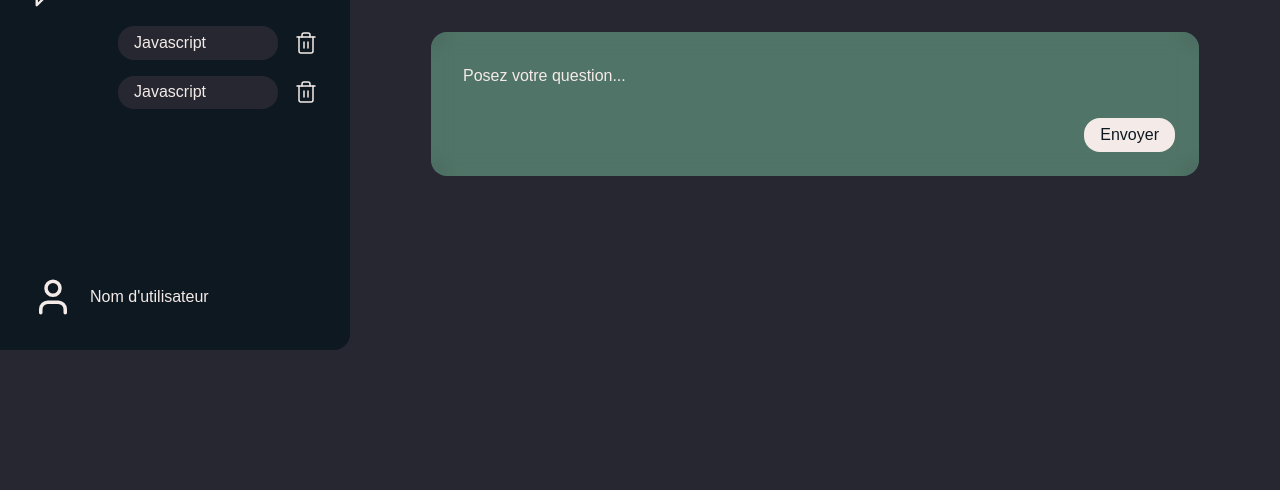
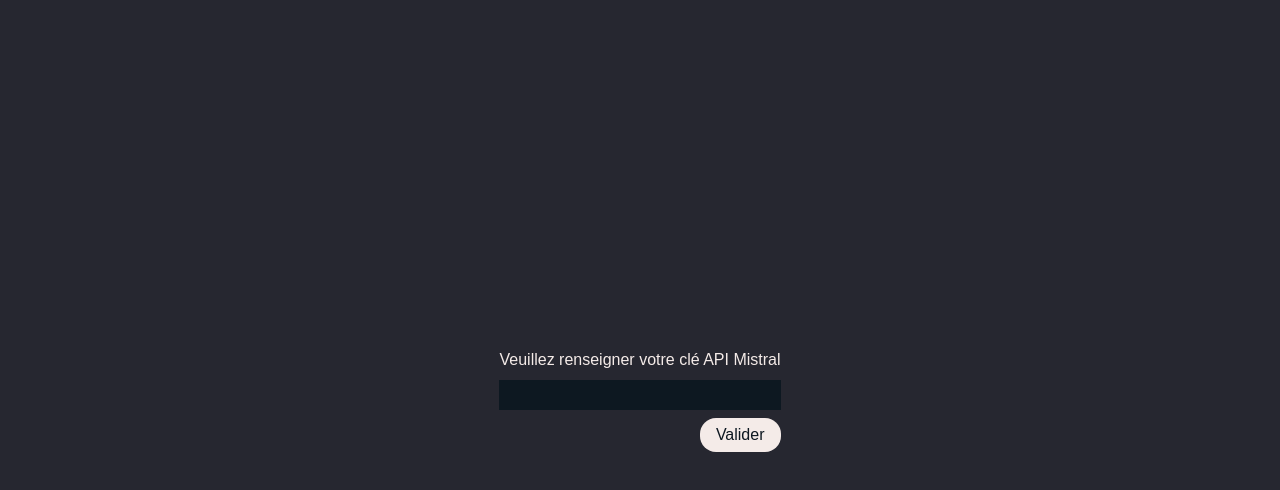
Before and after one commit to CamilleDelmas/app-tchat-svelte, a Svelte app in the folder myapp/: page / in a window 1280 px wide. Shown: the top 490 px of the page. Built offline with nearby package versions, Linux system fonts and the light colour scheme; a web font is replaced by a local one.

Commit message:
Etape 2 OK, Etape 3 OK, Etape 4 OK, Boonus OK. Reste quelques petits bugs graphique + améliorations

```diff
--- a/myapp/package.json
+++ b/myapp/package.json
@@ -14,6 +14,7 @@
     "vite": "^6.3.5"
   },
   "dependencies": {
-    "@lucide/svelte": "^0.562.0"
+    "@lucide/svelte": "^0.562.0",
+    "svelte-exmarkdown": "^5.0.2"
   }
 }
--- a/myapp/src/App.svelte
+++ b/myapp/src/App.svelte
@@ -1,25 +1,53 @@
 <script>
+
+  // ========== IMPORTS ==========================================
   import { MailMinus, Menu } from "@lucide/svelte";
   import { User } from "@lucide/svelte";
   import { Plus } from "@lucide/svelte";
   import { MessageSquareText } from "@lucide/svelte";
   import { Trash2 } from "@lucide/svelte";
-  import monToken from "./private";
+  import Markdown from "svelte-exmarkdown";
 
   // let active = false;
 
-  let userTalk = $state("");
-  let savedUserTalk = $state("");
-  let robotTalk = $state("");
+  // ========== VARIABLES ========================================
+  // Variable pour stocker la valeur de mon textarea
+  let userTalk = $state();
+  // Tableau qui stock tous les messages tapés dans la barre des questions
+  let savedTalk = $state([]);
+  // Variable pour stocker la réponse de l'IA
+  let robotTalk = $state({});
+  // Tableau qui stock tous les messages reçus de l'IA
+  let savedRobotTalk = $state([]);
 
+  // ========== TOKEN ============================================
+  let userToken = $state("");
+  // Fonction pour sauvegarder le token
+  const saveToken = (event) => {
+    event.preventDefault();
+    // Stocke le token renseigné par l'utilisateur dans le localStorage
+    localStorage.setItem("token", `${userToken}`);
+    // Force le rafraichissement de la page pour revenir à la page sans modale
+    setTimeout(() => {
+      window.location.reload();
+    });
+  };
+  // Récupérer le token dans le localStorage
+  const myToken = localStorage.getItem("token");
+
+  // ========== API ==============================================
+  // Fonction appelée au submit du formulaire de question
   const initReply = async (event) => {
+    // empêche le rafraichissement de la page
     event.preventDefault();
+
+    // Envoi de la question à l'IA
     const response = await fetch("https://api.mistral.ai/v1/chat/completions", {
       method: "POST",
       headers: {
         "Content-Type": "application/json",
         Accept: "application/json",
-        Authorization: `Bearer ${monToken}`,
+        Authorization: `Bearer ${myToken}`,
       },
       body: JSON.stringify({
         model: "mistral-large-latest",
@@ -31,16 +59,30 @@
         ],
       }),
     });
+    // récupère la réponse
     const result = await response.json();
     console.log(result);
-    robotTalk = result.choices.message;
-    (console.log(robotTalk));
-    savedUserTalk = userTalk;
+
+    // Stock la réponse de l'IA
+    robotTalk = {
+      role: result.choices[0].message.role,
+      message: result.choices[0].message.content,
+    };
+    // Créer une nouvelle réponse de l'utilisateur et récupère sa valeur
+    const userReply = {
+      role: "user",
+      message: userTalk,
+    };
+
+    // Ajoute les réponses au tableau
+    savedTalk.push(userReply);
+    savedTalk.push(robotTalk);
+
+    // Vide le textarea une fois la fonction appellée
     userTalk = "";
   };
 
-
-
+  // localStorage.clear()
 </script>
 
 <div class="container">
@@ -91,73 +133,26 @@
       <p>Nom d'utilisateur</p>
     </section>
   </header>
-
+  {#if myToken !== null}
     <main>
-    {#if savedUserTalk}
-    <div class="user-talk">{savedUserTalk}</div>
-    {/if}
-    <!-- <div class="robot-talk">
-      <h2>Titre 2</h2>
+      <div class="robot-talk">
+        <h2>Bienvenue sur O'Chat !</h2>
         <p>
-        Lorem ipsum dolor sit amet, consectetur adipiscing elit. Quisque
-        efficitur quis orci at sagittis. Etiam vitae posuere felis, sit amet
-        egestas erat. Duis odio lacus, <a href="#">molestie</a> id aliquam eget,
-        sagittis id arcu. Nulla commodo odio sed mi porta laoreet. Suspendisse auctor
-        varius sem sed commodo. Aliquam varius sapien ut tellus consectetur aliquet.
-      </p>
-      <h3>Titre 3</h3>
-      <p>
-        Nam suscipit scelerisque imperdiet. Maecenas sit amet porttitor erat.
-        Sed placerat sodales volutpat. Etiam suscipit lacinia mi, sed luctus
-        lorem semper vitae. Fusce leo lacus, molestie sit amet tincidunt sit
-        amet, commodo et orci. Mauris sapien urna, posuere pretium commodo ut,
-        lacinia ac odio. Cras leo mauris, imperdiet accumsan rutrum in, mattis
-        vitae nisl. Sed felis urna, lobortis a magna ut, condimentum bibendum
-        mauris. Etiam eu nisl tellus.
-      </p>
-      <ul>
-        <li>Test</li>
-        <li>Ici</li>
-        <li>Test</li>
-        <li>Ici</li>
-      </ul>
-      <p>
-        Curabitur fermentum sit amet est quis venenatis. Ut tortor purus,
-        iaculis porta diam nec, laoreet rutrum ex. Fusce quis lectus non velit
-        vehicula fermentum vitae ut libero. Pellentesque rutrum semper dolor, a
-        egestas nisi dictum id. Sed volutpat malesuada tortor, sit amet
-        pellentesque elit tempus a. Cras sed convallis ligula. Morbi ac
-        tristique velit. Donec a volutpat ligula. Sed ac augue semper, tincidunt
-        justo quis, tristique sapien. Suspendisse vel tempus ligula. Proin
-        ullamcorper dolor non suscipit consectetur. Nullam at fermentum ex, ac
-        congue turpis. Pellentesque finibus vehicula sem vel fringilla.
+          Posez vos questions et l'IA Mistral pourra vous répondre directement
+          ici !
         </p>
       </div>
-    <div class="user-talk">
-      Ut eros odio, dapibus rutrum rutrum in, tempor at tortor. Pellentesque
-      mattis tristique augue, vel euismod augue efficitur at. Donec volutpat
-      accumsan pellentesque. Suspendisse nunc est, dapibus sit amet neque eget,
-      consequat malesuada <a href="#">libero</a>. Aenean at ultricies leo, non
-      fermentum nulla. Integer nec auctor est, eu pellentesque orci. Aenean
-      egestas a nulla vel egestas. Nam aliquam sapien eget aliquam commodo. Cras
-      id mauris sed metus laoreet euismod. Vivamus maximus lectus ac lectus
-      dapibus maximus. Suspendisse consequat molestie enim, et tincidunt velit
-      fermentum at. Quisque dolor quam, auctor eget erat ut, hendrerit imperdiet
-      dolor. Vivamus congue felis in nisl facilisis scelerisque. Aenean et
-      tellus urna. Proin quam orci, efficitur vitae risus nec, convallis
-      imperdiet lorem. Aenean mattis urna vitae nunc suscipit, eu malesuada eros
-      maximus. Donec tristique nibh a tellus hendrerit sagittis. Proin egestas
-      diam sed urna euismod sagittis. Nam quis arcu semper, porttitor diam a,
-      euismod sem.
-      <p class="user-talk__time">9:00</p>
-    </div>
-
-    <div class="robot-talk">
-      Lorem ipsum dolor sit amet, consectetur adipiscing elit. Quisque efficitur
-      quis orci at sagittis. Etiam vitae posuere felis, sit amet egestas erat.
-      Duis odio lacus, molestie id aliquam eget, sagittis id arcu. Nulla commodo
-      odio sed mi porta laoreet. Suspendisse auctor varius sem sed commodo.
-    </div> -->
+      <!-- TODO: réparer l'affichage -->
+      <!-- Problème d'affichage : les messages de l'utilisateur restent en haut, suivis par ceux de l'IA. Comportement attendu : un message de l'utilisateur puis un message de l'IA, etc. -->
+      {#if savedTalk.length > 0}
+        {#each savedTalk as talk}
+          {#if talk.role === "user"}
+            <div class="user-talk"><Markdown md={talk.message} /></div>
+          {:else}
+            <div class="robot-talk"><Markdown md={talk.message} /></div>
+          {/if}
+        {/each}
+      {/if}
       <div class="hide"></div>
       <form class="reply" onsubmit={initReply}>
         <textarea
@@ -170,9 +165,59 @@
         <button>Envoyer</button>
       </form>
     </main>
+  {/if}
 </div>
+{#if !myToken}
+  <div class="modal">
+    <form onsubmit={saveToken}>
+      <label for="token">Veuillez renseigner votre clé API Mistral</label>
+      <input id="token" type="text" bind:value={userToken} />
+      <button type="submit">Valider</button>
+    </form>
+  </div>
+{/if}
 
 <style>
+  /* Modal */
+
+  .modal {
+    display: flex;
+    justify-content: center;
+    align-items: center;
+    position: absolute;
+    top: 0;
+    width: 100%;
+    height: 100%;
+    background-color: var(--main-color);
+    form {
+      display: flex;
+      flex-direction: column;
+      gap: 0.5rem;
+    }
+    button {
+      width: max-content;
+      color: var(--dark-color);
+      background-color: var(--neutral-color);
+      padding: 0.3rem 1rem;
+      border-radius: 1rem;
+      align-self: flex-end;
+    }
+    input {
+      padding: 0.2rem;
+      width: 100%;
+      border: none;
+      background-color: var(--dark-color);
+      outline: none;
+      color: var(--neutral-color);
+      &::placeholder {
+        color: var(--hilight-color);
+      }
+      &:focus {
+        background-color: var(--hilight-color);
+      }
+    }
+  }
+
   /* Header */
 
   header {
@@ -265,6 +310,7 @@
   /* Main */
 
   main {
+    height: 100vh;
     width: 88%;
     margin: 2rem auto;
     display: flex;
@@ -373,7 +419,7 @@
 
   .hide {
     background-color: var(--main-color);
-    min-height: 10rem;
+    min-height: 12rem;
   }
 
   .menu__add button {
@@ -474,7 +520,7 @@
 
     .hide {
       background-color: var(--main-color);
-      min-height: 0rem;
+      min-height: 2rem;
     }
   }
 
```
Also changed, not shown: 1 other file (tests, documents, lock files or other folders). Lines whose indentation alone changed are shown as unchanged.
